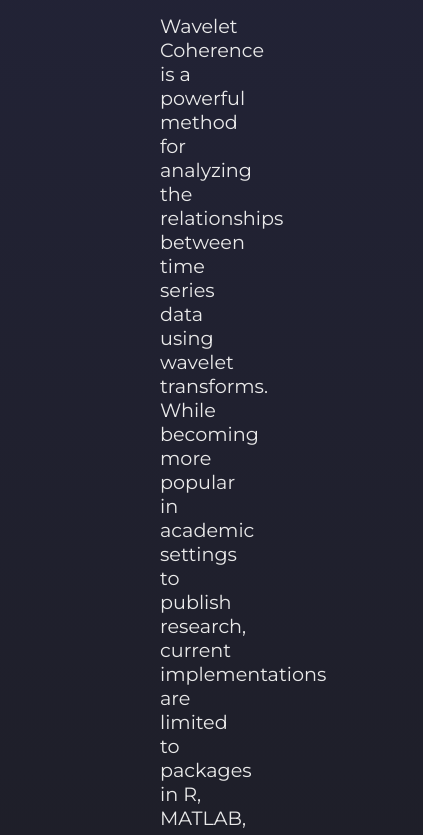
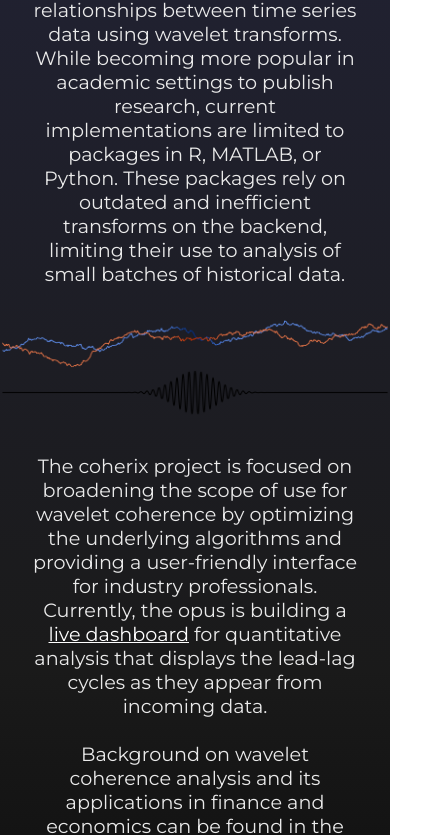
Before and after one commit to noshore5/noshore5.github.io, a plain HTML site: page index.html in a window 390 px wide. Shown: the part 313-1148 px from the top of the page, 423 px wide, since content can reach past the window. Drawn offline with Linux system fonts and the light colour scheme.

Commit message:
mobile formatting

```diff
--- a/index.html
+++ b/index.html
@@ -47,7 +47,7 @@
       <a href="literature.html">Literature</a>
     </div>
   </nav>
-  <div class="container home-container">
+  <div class="container home-container" style="max-width:900px; margin:0 auto; text-align:center;">
     <h1>Coherence Analytics</h1>
     <p>Wavelet Coherence is a powerful method for analyzing the relationships between time series data using wavelet transforms.
         While becoming more popular in academic settings to publish research, current implementations are limited to packages in R, MATLAB, or Python.
```
Also changed, not shown: biography.html (+1 -2 lines).
